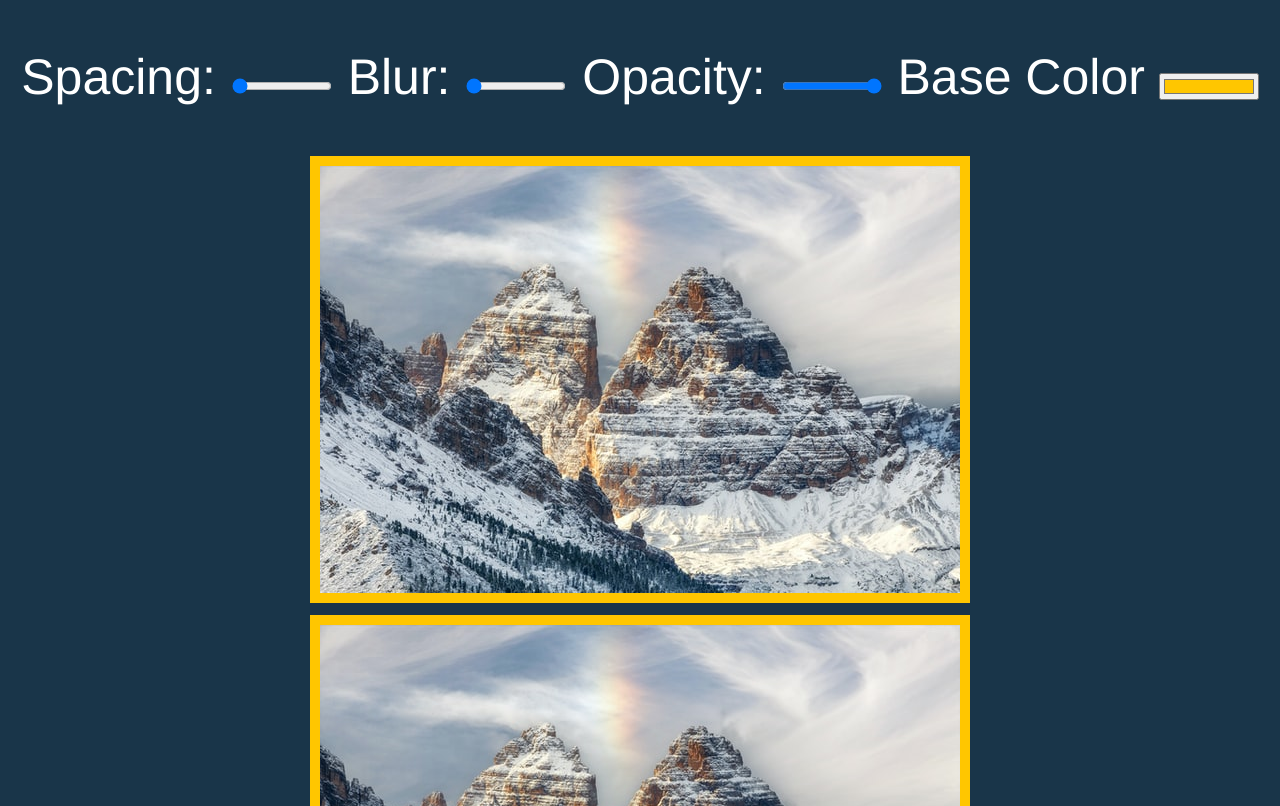
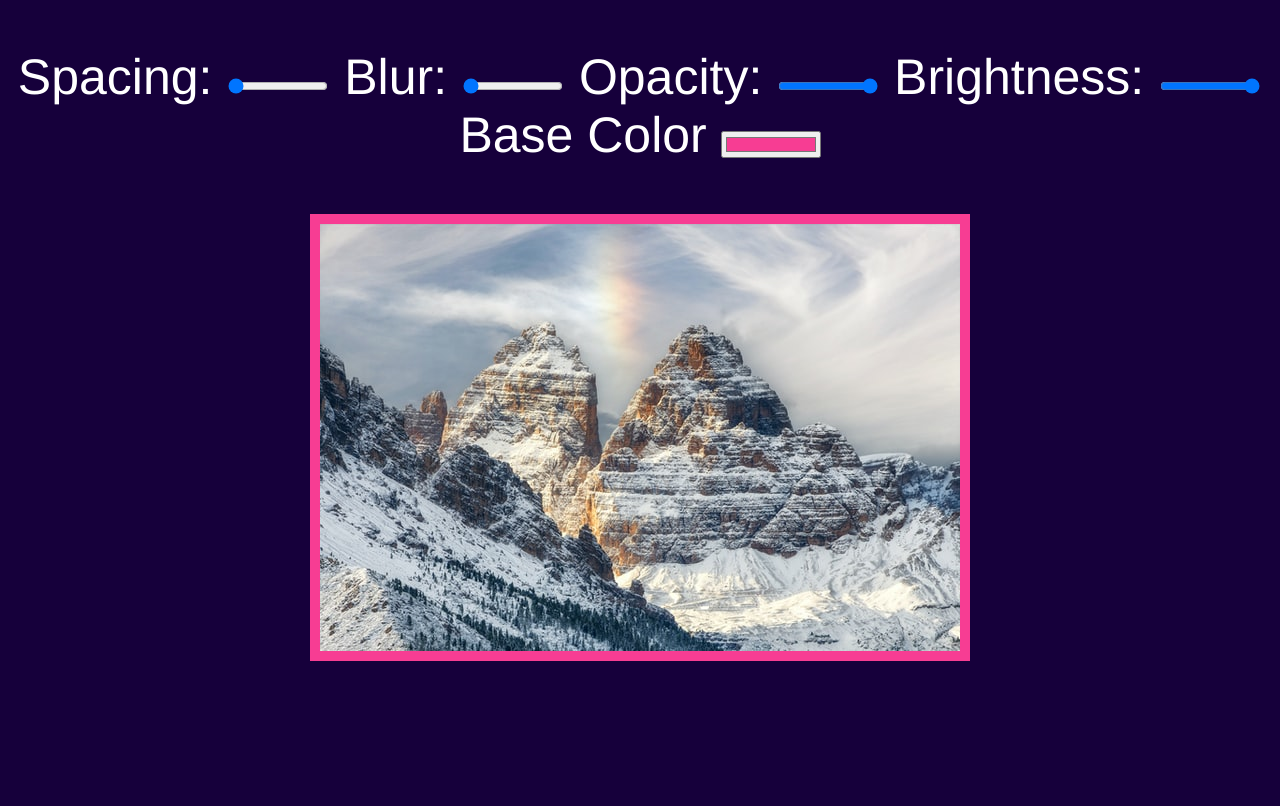
Before and after one commit to blueline1984/JavaScript30, a plain HTML site: page 03 - CSS Variables/index.html in a window 1280 px wide. Shown: the part 163-969 px from the top of the page. After the commit the page ends 844 px from the top, so only its background shows below. Drawn offline with Linux system fonts and the light colour scheme.

Commit message:
[FEAT]: Add img brightness function

```diff
--- a/03 - CSS Variables/index.html
+++ b/03 - CSS Variables/index.html
@@ -41,25 +41,36 @@
         step="0.1"
       />
 
+      <label for="brightness">Brightness:</label>
+      <input
+        id="brightness"
+        type="range"
+        name="brightness"
+        min="0"
+        max="1"
+        value="1"
+        step="0.1"
+      />
+
       <label for="base">Base Color</label>
-      <input id="base" type="color" name="base" value="#ffc600" />
+      <input id="base" type="color" name="base" value="#f73d93" />
     </div>
-
-    <img src="./background.jpg" />
-    <img src="./background.jpg" />
     <img src="./background.jpg" />
 
     <style>
       :root {
-        --base: #ffc600;
+        --base: #f73d93;
         --spacing: 10px;
+        --blur: 0px;
+        --opacity: 1;
+        --brightness: 1;
       }
 
       img {
         padding: var(--spacing);
         background: var(--base);
-        filter: blur(var(--blur));
-        filter: opacity(var(--opacity));
+        filter: blur(var(--blur)) opacity(var(--opacity))
+          brightness(var(--brightness));
       }
 
       .hl {
@@ -68,7 +79,7 @@
 
       body {
         text-align: center;
-        background: #193549;
+        background: #16003b;
         color: white;
         font-family: "helvetica neue", sans-serif;
         font-weight: 100;
```
